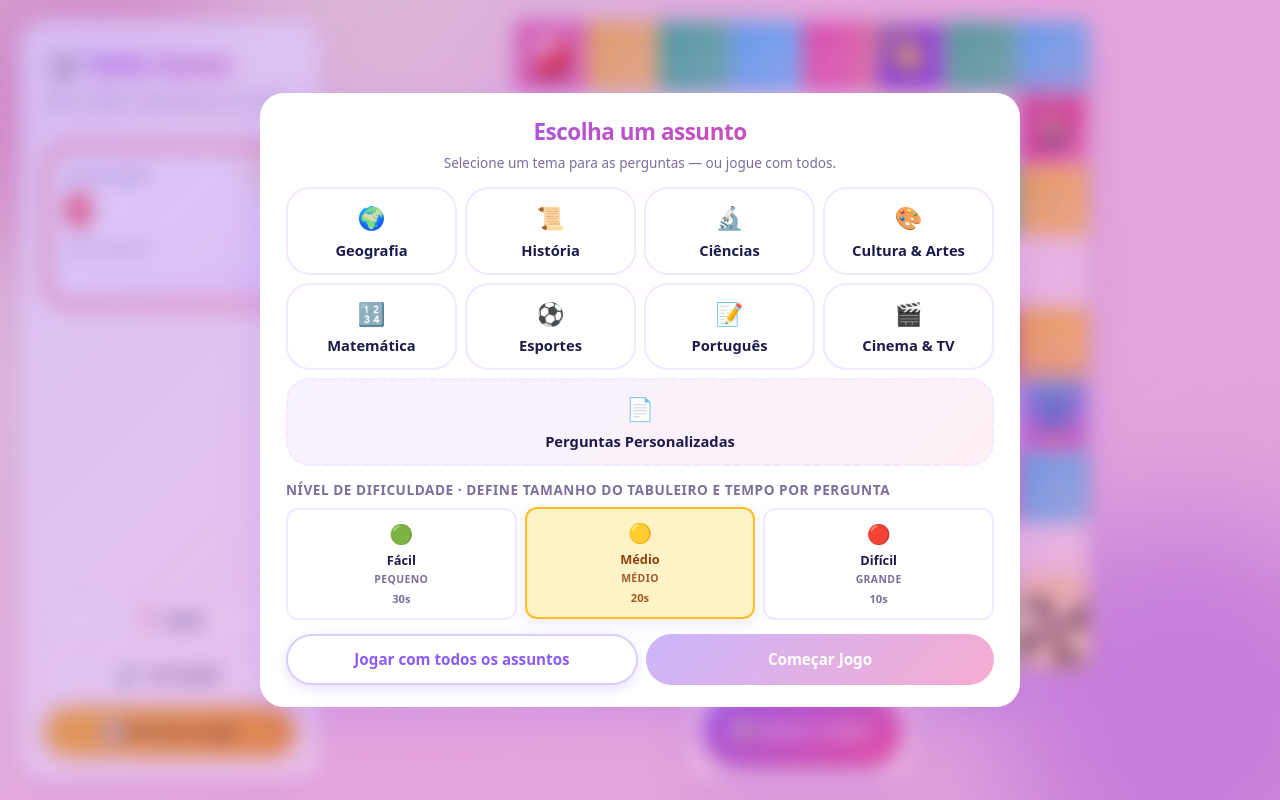
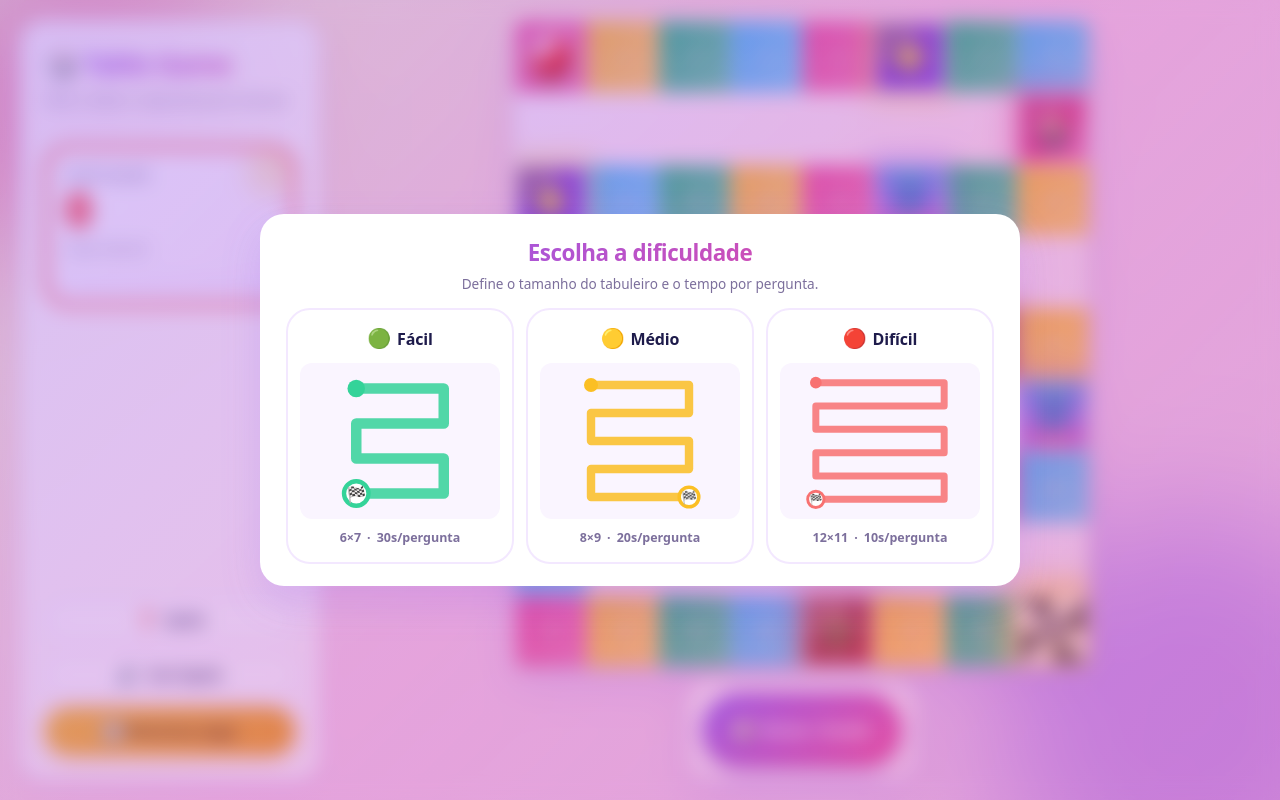
Before and after one commit to tiagokise/table-game, a Next.js app: page / in a window 1280 px wide. Built offline with nearby package versions, Linux system fonts and the light colour scheme.

Commit message:
selectors

```diff
--- /dev/null
+++ b/src/app/components/BoardSilhouette.tsx
@@ -0,0 +1,68 @@
+import type { BoardConfig } from '../game/board-config';
+
+interface BoardSilhouetteProps {
+  boardConfig: BoardConfig;
+  accentColor: string;
+}
+
+const BoardSilhouette = ({ boardConfig, accentColor }: BoardSilhouetteProps) => {
+  const { cols, rows, path } = boardConfig;
+  const cellSize = 10;
+  const padding = cellSize / 2;
+  const width = cols * cellSize;
+  const height = rows * cellSize;
+
+  const points = path
+    .map((cell) => {
+      const cx = (cell.col - 1) * cellSize + cellSize / 2;
+      const cy = (cell.row - 1) * cellSize + cellSize / 2;
+      return `${cx},${cy}`;
+    })
+    .join(' ');
+
+  const start = path[0];
+  const end = path[path.length - 1];
+  const startX = (start.col - 1) * cellSize + cellSize / 2;
+  const startY = (start.row - 1) * cellSize + cellSize / 2;
+  const endX = (end.col - 1) * cellSize + cellSize / 2;
+  const endY = (end.row - 1) * cellSize + cellSize / 2;
+
+  return (
+    <svg
+      className="board-silhouette"
+      viewBox={`${-padding} ${-padding} ${width + padding * 2} ${height + padding * 2}`}
+      preserveAspectRatio="xMidYMid meet"
+      aria-hidden
+    >
+      <polyline
+        points={points}
+        fill="none"
+        stroke={accentColor}
+        strokeWidth={cellSize * 0.6}
+        strokeLinecap="round"
+        strokeLinejoin="round"
+        opacity={0.85}
+      />
+      <circle cx={startX} cy={startY} r={cellSize * 0.5} fill={accentColor} />
+      <circle
+        cx={endX}
+        cy={endY}
+        r={cellSize * 0.7}
+        fill="white"
+        stroke={accentColor}
+        strokeWidth={cellSize * 0.25}
+      />
+      <text
+        x={endX}
+        y={endY}
+        textAnchor="middle"
+        dominantBaseline="central"
+        fontSize={cellSize * 0.9}
+      >
+        🏁
+      </text>
+    </svg>
+  );
+};
+
+export default BoardSilhouette;
--- a/src/app/components/SubjectSelector.tsx
+++ b/src/app/components/SubjectSelector.tsx
@@ -2,7 +2,9 @@
 
 import { useState } from 'react';
 import dynamic from 'next/dynamic';
+import BoardSilhouette from './BoardSilhouette';
 import { SUBJECTS } from '../game/subjects';
+import { getBoardConfig } from '../game/board-config';
 import type { Difficulty, Subject, Question } from '../game/types';
 
 const PdfUploader = dynamic(() => import('./PdfUploader'), { ssr: false });
@@ -17,16 +19,26 @@ interface ExtractedSet {
   title: string | null;
 }
 
-const DIFFICULTY_OPTIONS: { id: Difficulty; label: string; emoji: string; time: number; boardLabel: string }[] = [
-  { id: 'facil', label: 'Fácil', emoji: '🟢', time: 30, boardLabel: 'Pequeno' },
-  { id: 'medio', label: 'Médio', emoji: '🟡', time: 20, boardLabel: 'Médio' },
-  { id: 'dificil', label: 'Difícil', emoji: '🔴', time: 10, boardLabel: 'Grande' },
+interface DifficultyOption {
+  id: Difficulty;
+  label: string;
+  emoji: string;
+  time: number;
+  accentColor: string;
+}
+
+const DIFFICULTY_OPTIONS: DifficultyOption[] = [
+  { id: 'facil', label: 'Fácil', emoji: '🟢', time: 30, accentColor: '#34d399' },
+  { id: 'medio', label: 'Médio', emoji: '🟡', time: 20, accentColor: '#fbbf24' },
+  { id: 'dificil', label: 'Difícil', emoji: '🔴', time: 10, accentColor: '#f87171' },
 ];
+
+type Mode = 'difficulty' | 'subject' | 'custom' | 'confirm';
 
 export default function SubjectSelector({ onStart, onStartCustom }: SubjectSelectorProps) {
   const [selected, setSelected] = useState<Subject | null>(null);
-  const [difficulty, setDifficulty] = useState<Difficulty>('medio');
-  const [mode, setMode] = useState<'select' | 'custom' | 'confirm'>('select');
+  const [difficulty, setDifficulty] = useState<Difficulty | null>(null);
+  const [mode, setMode] = useState<Mode>('difficulty');
   const [extracted, setExtracted] = useState<ExtractedSet | null>(null);
 
   const handleExtracted = (questions: Question[], title?: string) => {
@@ -34,7 +46,14 @@ export default function SubjectSelector({ onStart, onStartCustom }: SubjectSelec
     setMode('confirm');
   };
 
-  if (mode === 'confirm' && extracted) {
+  const handlePickDifficulty = (id: Difficulty) => {
+    setDifficulty(id);
+    setMode('subject');
+  };
+
+  const activeDifficulty = DIFFICULTY_OPTIONS.find((opt) => opt.id === difficulty);
+
+  if (mode === 'confirm' && extracted && difficulty) {
     const count = extracted.questions.length;
     return (
       <div className="subject-overlay">
@@ -92,7 +111,7 @@ export default function SubjectSelector({ onStart, onStartCustom }: SubjectSelec
             <button
               type="button"
               className="subject-start subject-start--all"
-              onClick={() => setMode('select')}
+              onClick={() => setMode('subject')}
             >
               ← Voltar aos assuntos
             </button>
@@ -102,9 +121,27 @@ export default function SubjectSelector({ onStart, onStartCustom }: SubjectSelec
     );
   }
 
+  if (mode === 'subject' && activeDifficulty) {
     return (
       <div className="subject-overlay">
         <div className="subject-modal">
+          <div className="subject-step-bar">
+            <button
+              type="button"
+              className="subject-step-back"
+              onClick={() => setMode('difficulty')}
+            >
+              ← Voltar
+            </button>
+            <span
+              className={`subject-step-badge difficulty-${activeDifficulty.id}`}
+              style={{ ['--chip-color' as string]: activeDifficulty.accentColor }}
+            >
+              <span aria-hidden>{activeDifficulty.emoji}</span>
+              {activeDifficulty.label}
+            </span>
+          </div>
+
           <header className="subject-header">
             <h2>Escolha um assunto</h2>
             <p>Selecione um tema para as perguntas — ou jogue com todos.</p>
@@ -139,34 +176,11 @@ export default function SubjectSelector({ onStart, onStartCustom }: SubjectSelec
             </button>
           </div>
 
-        <section className="difficulty-section" aria-label="Nível de dificuldade">
-          <span className="difficulty-section-label">Nível de dificuldade · define tamanho do tabuleiro e tempo por pergunta</span>
-          <div className="difficulty-options">
-            {DIFFICULTY_OPTIONS.map((opt) => {
-              const isActive = difficulty === opt.id;
-              return (
-                <button
-                  key={opt.id}
-                  type="button"
-                  className={`difficulty-option difficulty-${opt.id} ${isActive ? 'active' : ''}`}
-                  onClick={() => setDifficulty(opt.id)}
-                  aria-pressed={isActive}
-                >
-                  <span className="difficulty-option-emoji" aria-hidden>{opt.emoji}</span>
-                  <span className="difficulty-option-label">{opt.label}</span>
-                  <span className="difficulty-option-board">{opt.boardLabel}</span>
-                  <span className="difficulty-option-time">{opt.time}s</span>
-                </button>
-              );
-            })}
-          </div>
-        </section>
-
           <div className="subject-actions">
             <button
               type="button"
               className="subject-start subject-start--all"
-            onClick={() => onStart(null, difficulty)}
+              onClick={() => onStart(null, activeDifficulty.id)}
             >
               Jogar com todos os assuntos
             </button>
@@ -174,7 +188,7 @@ export default function SubjectSelector({ onStart, onStartCustom }: SubjectSelec
               type="button"
               className="subject-start"
               disabled={selected === null}
-            onClick={() => onStart(selected, difficulty)}
+              onClick={() => onStart(selected, activeDifficulty.id)}
             >
               Começar Jogo
             </button>
@@ -183,3 +197,42 @@ export default function SubjectSelector({ onStart, onStartCustom }: SubjectSelec
       </div>
     );
   }
+
+  return (
+    <div className="subject-overlay">
+      <div className="subject-modal">
+        <header className="subject-header">
+          <h2>Escolha a dificuldade</h2>
+          <p>Define o tamanho do tabuleiro e o tempo por pergunta.</p>
+        </header>
+
+        <div className="difficulty-cards">
+          {DIFFICULTY_OPTIONS.map((opt) => {
+            const config = getBoardConfig(opt.id);
+            return (
+              <button
+                key={opt.id}
+                type="button"
+                className={`difficulty-card difficulty-${opt.id}`}
+                onClick={() => handlePickDifficulty(opt.id)}
+              >
+                <span className="difficulty-card-title">
+                  <span className="difficulty-card-emoji" aria-hidden>{opt.emoji}</span>
+                  {opt.label}
+                </span>
+                <span className="difficulty-card-svg">
+                  <BoardSilhouette boardConfig={config} accentColor={opt.accentColor} />
+                </span>
+                <span className="difficulty-card-meta">
+                  <span>{config.cols}×{config.rows}</span>
+                  <span>·</span>
+                  <span>{opt.time}s/pergunta</span>
+                </span>
+              </button>
+            );
+          })}
+        </div>
+      </div>
+    </div>
+  );
+}
--- a/src/app/globals.css
+++ b/src/app/globals.css
@@ -284,115 +284,165 @@ main.game-container {
   gap: 8px;
 }
 
-.difficulty-section {
-  display: flex;
-  flex-direction: column;
-  gap: 8px;
-}
-
-.difficulty-section-label {
-  font-size: 0.85rem;
-  font-weight: 700;
-  color: var(--text-muted);
-  text-transform: uppercase;
-  letter-spacing: 0.04em;
-}
-
-.difficulty-options {
+.difficulty-cards {
   display: grid;
   grid-template-columns: repeat(3, 1fr);
-  gap: 8px;
-}
-
-.difficulty-option {
+  gap: 12px;
+}
+
+.difficulty-card {
   display: flex;
   flex-direction: column;
-  align-items: center;
-  justify-content: center;
-  gap: 4px;
-  padding: 10px 6px;
-  border-radius: var(--radius-sm);
+  align-items: stretch;
+  gap: 10px;
+  padding: 14px 12px;
+  border-radius: var(--radius-md);
   border: 2px solid var(--border);
   background: white;
   font-family: inherit;
-  font-size: 0.8rem;
-  font-weight: 600;
   color: var(--text);
   cursor: pointer;
-  transition: transform 0.1s ease, box-shadow 0.15s ease, border-color 0.15s ease, background-color 0.15s ease;
-}
-
-.difficulty-option:hover {
-  transform: translateY(-1px);
-  box-shadow: var(--shadow-sm);
-}
-
-.difficulty-option.active {
+  transition: transform 0.15s ease, box-shadow 0.2s ease, border-color 0.15s ease, background-color 0.15s ease;
+}
+
+.difficulty-card:hover {
+  transform: translateY(-2px);
   box-shadow: var(--shadow-md);
-  transform: translateY(-1px);
-}
-
-.difficulty-option.difficulty-facil.active {
+}
+
+.difficulty-card.difficulty-facil:hover {
   border-color: #34d399;
-  background: #d1fae5;
-  color: #065f46;
-}
-
-.difficulty-option.difficulty-medio.active {
+  background: #ecfdf5;
+}
+
+.difficulty-card.difficulty-medio:hover {
   border-color: #fbbf24;
-  background: #fef3c7;
-  color: #92400e;
-}
-
-.difficulty-option.difficulty-dificil.active {
+  background: #fffbeb;
+}
+
+.difficulty-card.difficulty-dificil:hover {
   border-color: #f87171;
-  background: #fee2e2;
-  color: #991b1b;
-}
-
-.difficulty-option-emoji {
+  background: #fef2f2;
+}
+
+.difficulty-card-title {
+  display: flex;
+  align-items: center;
+  justify-content: center;
+  gap: 6px;
+  font-size: 1rem;
+  font-weight: 800;
+  letter-spacing: -0.01em;
+}
+
+.difficulty-card-emoji {
   font-size: 1.2rem;
 }
 
-.difficulty-option-label {
-  text-align: center;
-  line-height: 1.15;
-}
-
-.difficulty-option-time {
-  font-size: 0.7rem;
+.difficulty-card-svg {
+  display: flex;
+  align-items: center;
+  justify-content: center;
+  width: 100%;
+  padding: 8px;
+  background: var(--surface-muted);
+  border-radius: var(--radius-sm);
+}
+
+.board-silhouette {
+  width: 100%;
+  height: auto;
+  max-height: 140px;
+  display: block;
+}
+
+.difficulty-card-meta {
+  display: flex;
+  align-items: center;
+  justify-content: center;
+  gap: 6px;
+  font-size: 0.78rem;
   font-weight: 600;
   color: var(--text-muted);
   font-variant-numeric: tabular-nums;
 }
 
-.difficulty-option-board {
-  font-size: 0.65rem;
-  font-weight: 600;
-  color: var(--text-muted);
-  text-transform: uppercase;
-  letter-spacing: 0.04em;
-}
-
-.difficulty-option.active .difficulty-option-time,
-.difficulty-option.active .difficulty-option-board {
-  color: inherit;
-  opacity: 0.85;
+.subject-step-bar {
+  display: flex;
+  align-items: center;
+  justify-content: space-between;
+  gap: 8px;
+}
+
+.subject-step-back {
+  appearance: none;
+  border: none;
+  background: transparent;
+  font-family: inherit;
+  font-size: 0.85rem;
+  font-weight: 700;
+  color: var(--primary);
+  cursor: pointer;
+  padding: 6px 8px;
+  border-radius: var(--radius-sm);
+  transition: background-color 0.15s ease;
+}
+
+.subject-step-back:hover {
+  background: color-mix(in srgb, var(--primary) 10%, transparent);
+}
+
+.subject-step-badge {
+  display: inline-flex;
+  align-items: center;
+  gap: 6px;
+  padding: 4px 10px;
+  border-radius: 999px;
+  border: 1.5px solid var(--chip-color, var(--border));
+  background: color-mix(in srgb, var(--chip-color, var(--primary)) 12%, white);
+  color: var(--text);
+  font-size: 0.78rem;
+  font-weight: 700;
 }
 
 @media (max-width: 768px) {
-  .difficulty-options {
-    gap: 6px;
-  }
-
-  .difficulty-option {
-    padding: 8px 4px;
-    font-size: 0.7rem;
-    border-width: 1.5px;
-  }
-
-  .difficulty-option-emoji {
-    font-size: 1rem;
+  .difficulty-cards {
+    grid-template-columns: 1fr;
+    gap: 8px;
+  }
+
+  .difficulty-card {
+    flex-direction: row;
+    align-items: center;
+    padding: 10px;
+    gap: 12px;
+  }
+
+  .difficulty-card-title {
+    flex: 0 0 auto;
+    flex-direction: column;
+    font-size: 0.9rem;
+    min-width: 64px;
+  }
+
+  .difficulty-card-svg {
+    flex: 1;
+    padding: 4px;
+  }
+
+  .board-silhouette {
+    max-height: 80px;
+  }
+
+  .difficulty-card-meta {
+    flex: 0 0 auto;
+    flex-direction: column;
+    font-size: 0.72rem;
+    gap: 2px;
+  }
+
+  .difficulty-card-meta > span:nth-child(2) {
+    display: none;
   }
 }
 
```
Lines whose indentation alone changed are shown as unchanged.
